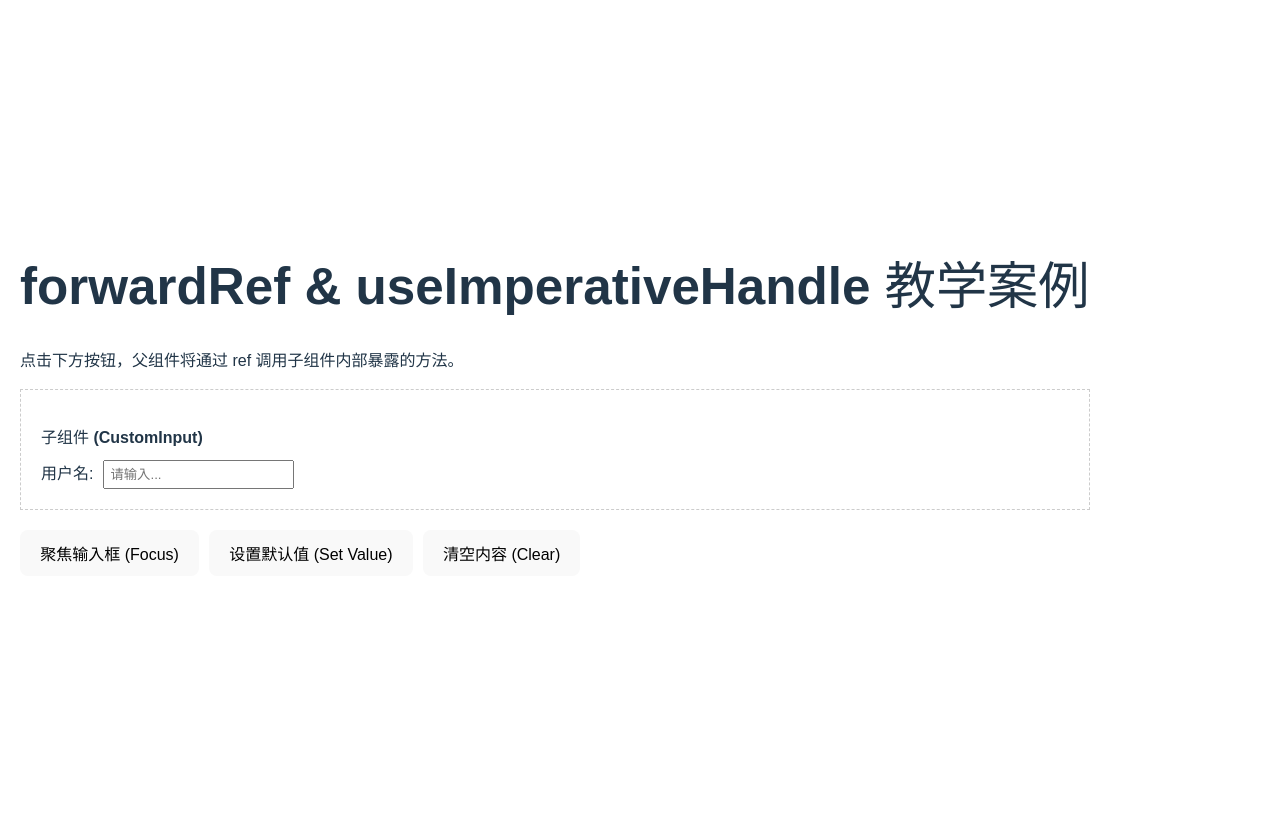
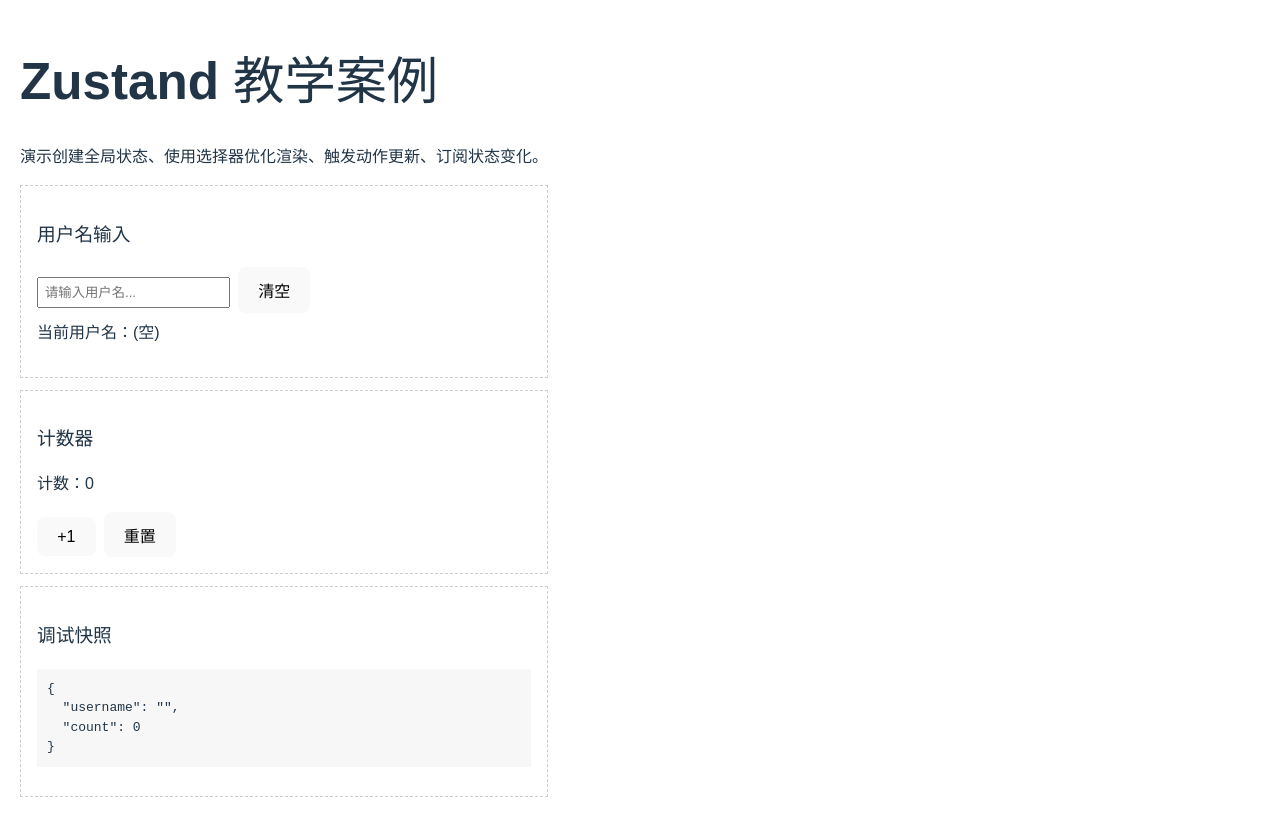
Before and after one commit to Goblin-Master/React, a React (Vite) app: page / in a window 1280 px wide. Built offline with nearby package versions, Linux system fonts and the light colour scheme.

Commit message:
feat: learn zustand

```diff
--- a/package.json
+++ b/package.json
@@ -13,7 +13,8 @@
     "antd": "^6.1.0",
     "react": "^19.2.0",
     "react-dom": "^19.2.0",
-    "uuid": "^13.0.0"
+    "uuid": "^13.0.0",
+    "zustand": "^5.0.9"
   },
   "devDependencies": {
     "@eslint/js": "^9.39.1",
--- a/src/App.tsx
+++ b/src/App.tsx
@@ -1,107 +1,117 @@
-import React, { useRef, useImperativeHandle, forwardRef } from 'react';
+import React, { useEffect } from 'react';
+import { create } from 'zustand';
+import { useShallow } from 'zustand/react/shallow';
 
 /**
- * 定义 Ref 暴露给父组件的方法接口
- * 使用 useImperativeHandle 的核心目的是：控制反转，只暴露我们想暴露的方法，
- * 而不是把整个 DOM 节点都交给父组件。
+ * 教学目标：
+ * 1) 创建一个类型安全的 Zustand 全局状态
+ * 2) 使用选择器 (selector) 避免不必要的组件重渲染
+ * 3) 定义动作 (actions) 以不可变方式更新状态
+ * 4) 订阅 store 变更，做调试/副作用
  */
-export interface CustomInputHandle {
-  focus: () => void;      // 聚焦方法
-  clear: () => void;      // 清空方法
-  setValue: (v: string) => void; // 设置值的方法
-}
 
-interface CustomInputProps {
-  label: string;
-  placeholder?: string;
-}
+type AppStore = {
+  username: string;
+  count: number;
+  setUsername: (name: string) => void;
+  clearUsername: () => void;
+  increment: () => void;
+  reset: () => void;
+};
 
 /**
- * 子组件：CustomInput
- *
- * 1. 使用 forwardRef 包裹组件，以便接收父组件传来的 ref
- * 2. 泛型参数说明：<暴露给父组件的句柄类型, 组件Props类型>
+ * 创建全局 store：返回一个 React Hook (useAppStore)
+ * - set: 用于更新状态
+ * - get: 用于读取当前状态
  */
-const CustomInput = forwardRef<CustomInputHandle, CustomInputProps>((props, ref) => {
-  // 内部创建一个真实的 ref 指向 input DOM 元素
-  // 这个 inputRef 只有当前组件自己能访问，父组件访问不到
-  const inputRef = useRef<HTMLInputElement>(null);
+export const useAppStore = create<AppStore>((set) => ({
+  username: '',
+  count: 0,
+  setUsername: (name: string) => set({ username: name }),
+  clearUsername: () => set({ username: '' }),
+  increment: () => set((s) => ({ count: s.count + 1 })),
+  reset: () => set({ username: '', count: 0 }),
+}));
 
-  /**
-   * useImperativeHandle
-   * 参数1: forwardRef 传进来的 ref (父组件的 ref)
-   * 参数2: 工厂函数，返回一个对象。这个对象会被赋值给父组件 ref.current
-   * 参数3: 依赖数组 (可选)，类似于 useEffect
-   */
-  useImperativeHandle(ref, () => ({
-    // 暴露 focus 方法：调用内部 input 的 focus
-    focus: () => {
-      console.log('父组件调用了子组件的 focus 方法');
-      inputRef.current?.focus();
-    },
-    // 暴露 clear 方法：清空内部 input 的值
-    clear: () => {
-      console.log('父组件调用了子组件的 clear 方法');
-      if (inputRef.current) {
-        inputRef.current.value = '';
-      }
-    },
-    // 暴露 setValue 方法：允许父组件设置值
-    setValue: (value: string) => {
-      // 注意：这里直接修改 DOM，不会触发任何 React 组件的重新渲染
-      if (inputRef.current) {
-        inputRef.current.value = value;
-      }
-    }
-  }));
+/**
+ * 组件A：用户名输入面板
+ * - 通过选择器只订阅 username 与相关 actions，从而减少重渲染
+ */
+const UsernameInput: React.FC = () => {
+  const username = useAppStore((s) => s.username);
+  const setUsername = useAppStore((s) => s.setUsername);
+  const clearUsername = useAppStore((s) => s.clearUsername);
+  console.log('Render: UsernameInput');
 
   return (
-    <div style={{ border: '1px dashed #ccc', padding: '20px', margin: '10px 0' }}>
-      <p style={{ fontWeight: 'bold', marginBottom: '10px' }}>子组件 (CustomInput)</p>
-      <label style={{ marginRight: '10px' }}>{props.label}:</label>
-      {/* 这里绑定的是内部的 inputRef，而不是父组件传来的 ref */}
+    <div style={{ border: '1px dashed #ccc', padding: '16px', marginBottom: '12px' }}>
+      <h3>用户名输入</h3>
       <input
-        ref={inputRef}
-        type="text"
-        placeholder={props.placeholder}
-        style={{ padding: '5px' }}
+        value={username}
+        onChange={(e) => setUsername(e.target.value)}
+        placeholder="请输入用户名..."
+        style={{ padding: '6px', marginRight: '8px' }}
       />
+      <button onClick={clearUsername}>清空</button>
+      <p style={{ marginTop: 8 }}>当前用户名：{username || '(空)'}</p>
     </div>
   );
-});
+};
+
+/**
+ * 组件B：计数器面板
+ * - 使用 shallow 对象比较避免因为引用变化导致的重渲染
+ */
+const CounterPanel: React.FC = () => {
+  const { count, increment, reset } = useAppStore(
+    useShallow((s) => ({ count: s.count, increment: s.increment, reset: s.reset })),
+  );
+  console.log('Render: CounterPanel');
+
+  return (
+    <div style={{ border: '1px dashed #ccc', padding: '16px', marginBottom: '12px' }}>
+      <h3>计数器</h3>
+      <p>计数：{count}</p>
+      <button onClick={increment} style={{ marginRight: 8 }}>+1</button>
+      <button onClick={reset}>重置</button>
+    </div>
+  );
+};
+
+/**
+ * 组件C：调试面板
+ * - 展示整个 store 的快照，并演示 subscribe 订阅变化
+ */
+const DebugPanel: React.FC = () => {
+  const snapshot = useAppStore();
+
+  useEffect(() => {
+    const unsub = useAppStore.subscribe((state, prevState) => {
+      console.log('Zustand 变化:', { state, prevState });
+    });
+    return unsub;
+  }, []);
+  console.log('Render: DebugPanel');
+
+  return (
+    <div style={{ border: '1px dashed #ccc', padding: '16px' }}>
+      <h3>调试快照</h3>
+      <pre style={{ background: '#f7f7f7', padding: '10px', overflow: 'auto' }}>
+        {JSON.stringify(snapshot, null, 2)}
+      </pre>
+    </div>
+  );
+};
 
 const App: React.FC = () => {
-  // 这里的 ref 类型是 CustomInputHandle，而不是 HTMLInputElement
-  // 因为子组件通过 useImperativeHandle 修改了 ref 的指向
-  const childRef = useRef<CustomInputHandle>(null);
-
-  // 观察点：每次 App 渲染时都会打印
-  // 你会发现，点击下方的按钮修改值，App 组件并不会重新渲染
-  console.log('App 组件渲染了 (注意：Ref 的操作不会触发重新渲染)');
-
   return (
     <div style={{ padding: '20px', fontFamily: 'sans-serif' }}>
-      <h1>forwardRef & useImperativeHandle 教学案例</h1>
-      <p>点击下方按钮，父组件将通过 ref 调用子组件内部暴露的方法。</p>
+      <h1>Zustand 教学案例</h1>
+      <p>演示创建全局状态、使用选择器优化渲染、触发动作更新、订阅状态变化。</p>
 
-      {/* 将 ref 传递给子组件 */}
-      <CustomInput
-        ref={childRef}
-        label="用户名"
-        placeholder="请输入..."
-      />
-
-      <div style={{ marginTop: '20px', display: 'flex', gap: '10px' }}>
-        <button onClick={() => childRef.current?.focus()}>
-          聚焦输入框 (Focus)
-        </button>
-        <button onClick={() => childRef.current?.setValue('Hello World')}>
-          设置默认值 (Set Value)
-        </button>
-        <button onClick={() => childRef.current?.clear()}>
-          清空内容 (Clear)
-        </button>
-      </div>
+      <UsernameInput />
+      <CounterPanel />
+      <DebugPanel />
     </div>
   );
 };
```
Also changed, not shown: 1 other file (tests, documents, lock files or other folders).
